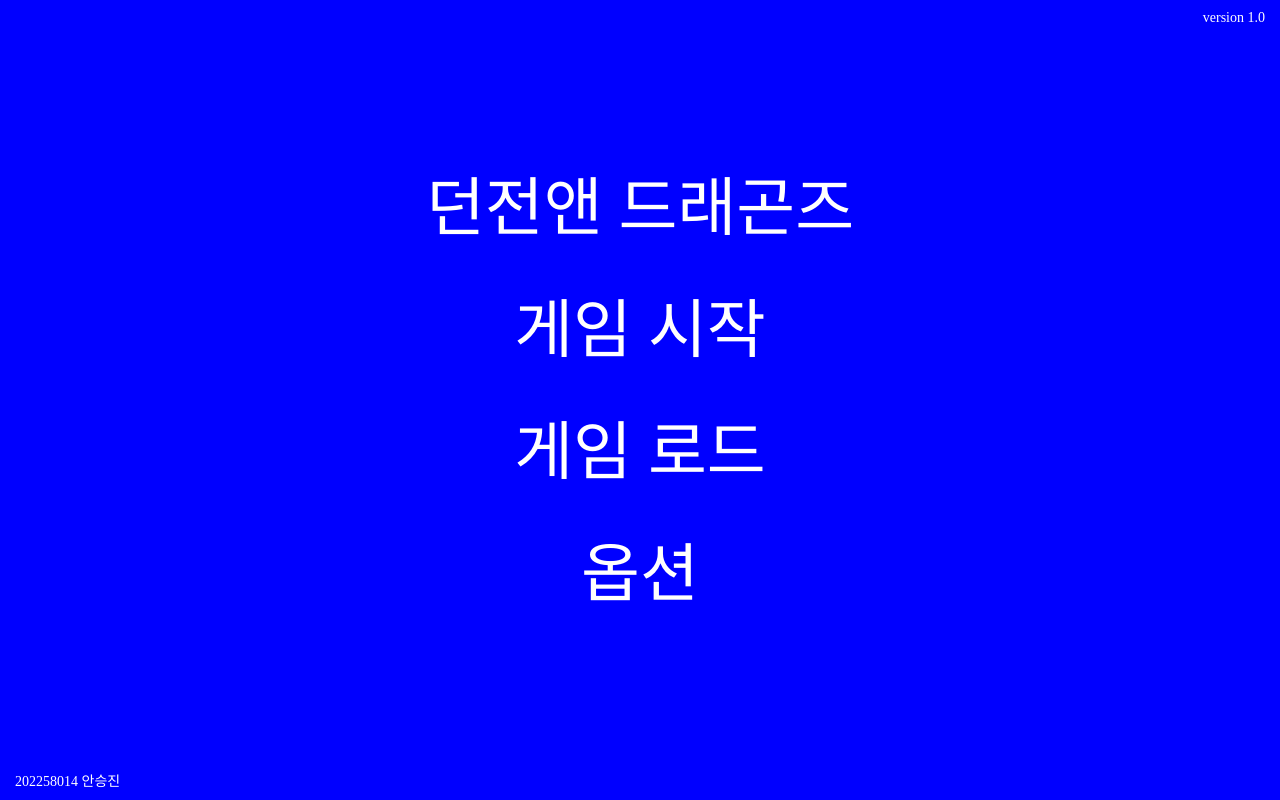
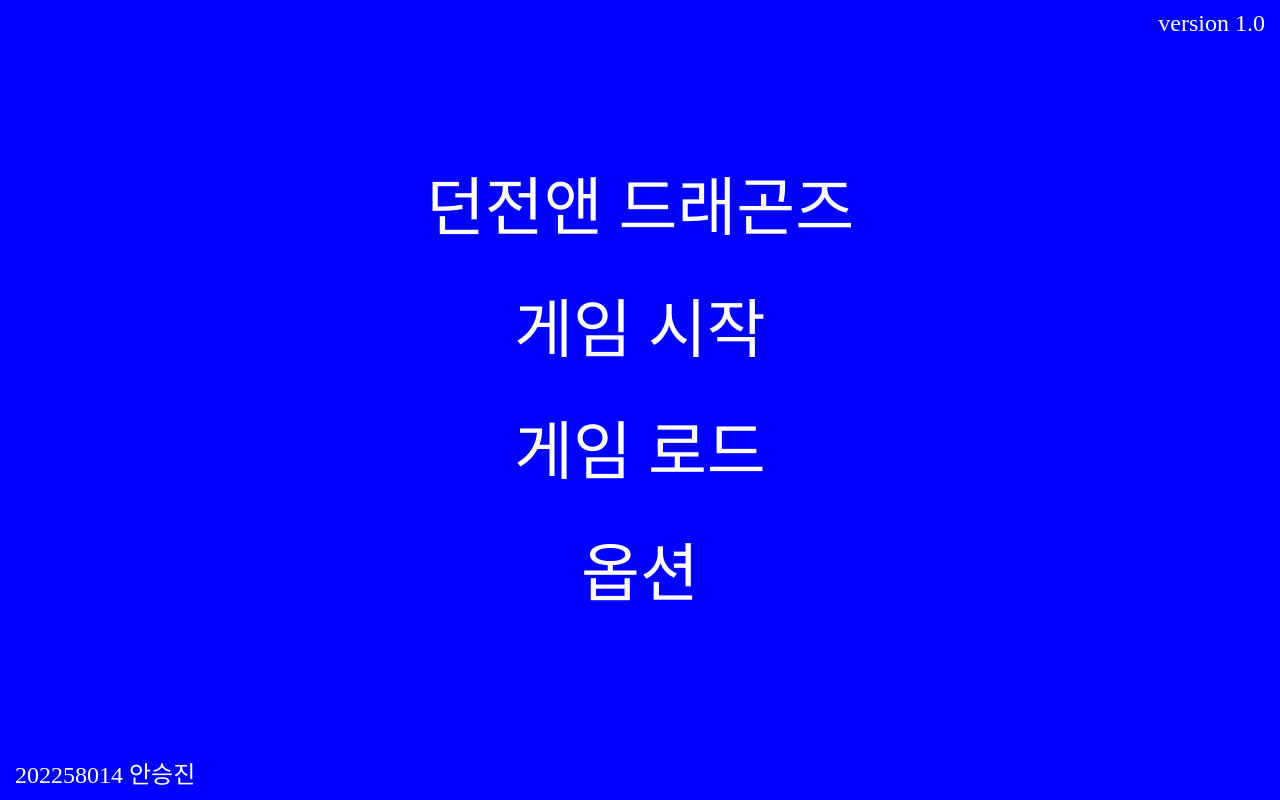
Before and after one commit to sjlee0670al-hue/aaaa, a plain HTML site: page day12/ex01.html in a window 1280 px wide. Drawn offline with Linux system fonts and the light colour scheme; a web font is replaced by a local one.

Commit message:
Update main.css

```diff
--- a/day12/main.css
+++ b/day12/main.css
@@ -34,12 +34,12 @@
    position: fixed;
     top: 10px;
     right: 15px;
-    font-size: 14px;
+    font-size: 24px;
 }
 
 .bottom-left{
    position: fixed;
     bottom: 10px;
     left: 15px;
-    font-size: 14px;
+    font-size: 24px;
 }
```
